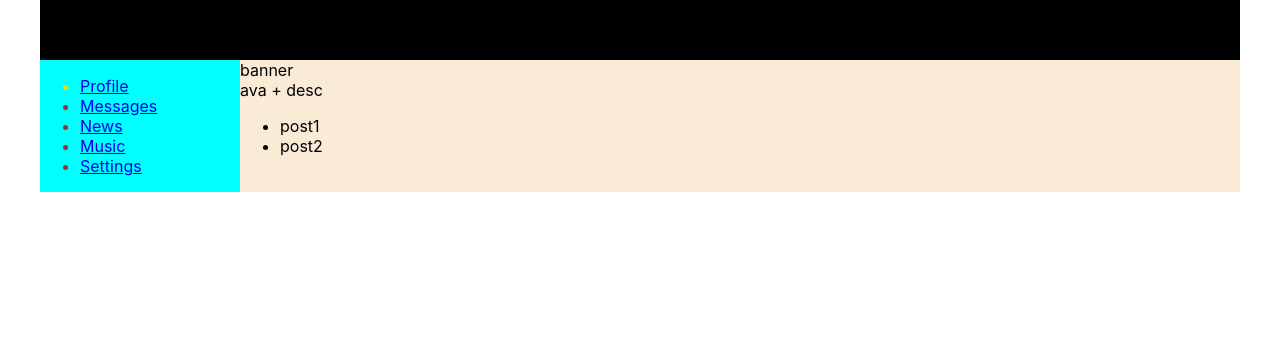
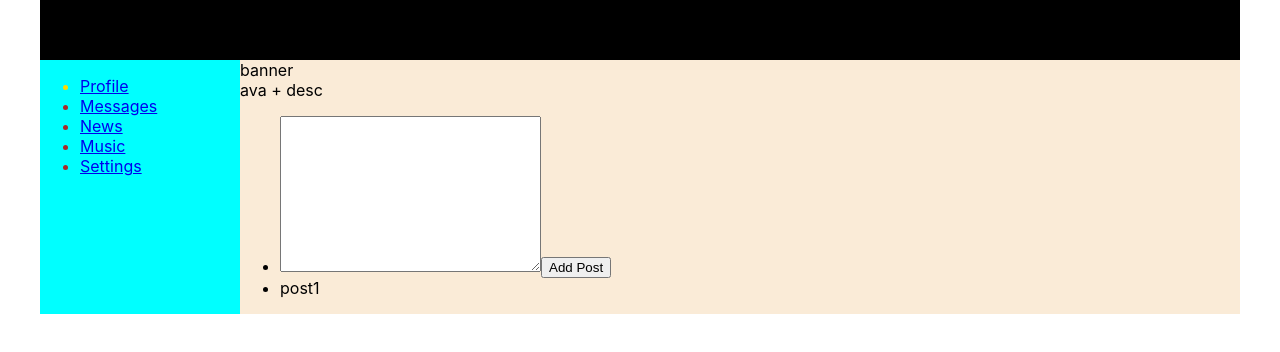
Before and after one commit to EugeneKuhot/ReactNetwork, a React (Create React App) app: page / in a window 1280 px wide. Shown: the top 352 px of the page. Built offline with nearby package versions, Linux system fonts and the light colour scheme.

Commit message:
App architecture

```diff
--- /dev/null
+++ b/src/components/Profile/Posts/Post/Post.jsx
@@ -0,0 +1,9 @@
+import React from "react"
+
+const Post = () => {
+    return (
+        <li>post1</li>
+    )
+}
+
+export default Post
--- /dev/null
+++ b/src/components/Profile/Posts/Posts.jsx
@@ -0,0 +1,17 @@
+import React from "react"
+import Post from "./Post/Post";
+
+const Posts = () => {
+    return (
+        <ul>
+            <li>
+                <textarea name="" id="" cols="30" rows="10"></textarea>
+                <button>Add Post</button>
+            </li>
+
+            <Post />
+        </ul>
+    )
+}
+
+export default Posts
--- a/src/components/Profile/Profile.jsx
+++ b/src/components/Profile/Profile.jsx
@@ -1,15 +1,14 @@
 import React from "react"
 import s from './Profile.module.css'
+import Posts from "./Posts/Posts";
 
 const Profile = () => {
     return (
         <section className={s.content}>
             <div>banner</div>
             <div>ava + desc</div>
-            <ul>
-                <li>post1</li>
-                <li>post2</li>
-            </ul>
+
+            <Posts />
         </section>
     )
 }
```
Also changed, not shown: src/components/Profile/Posts/Post/Post.module.css (added), src/components/Profile/Posts/Posts.module.css (added).
